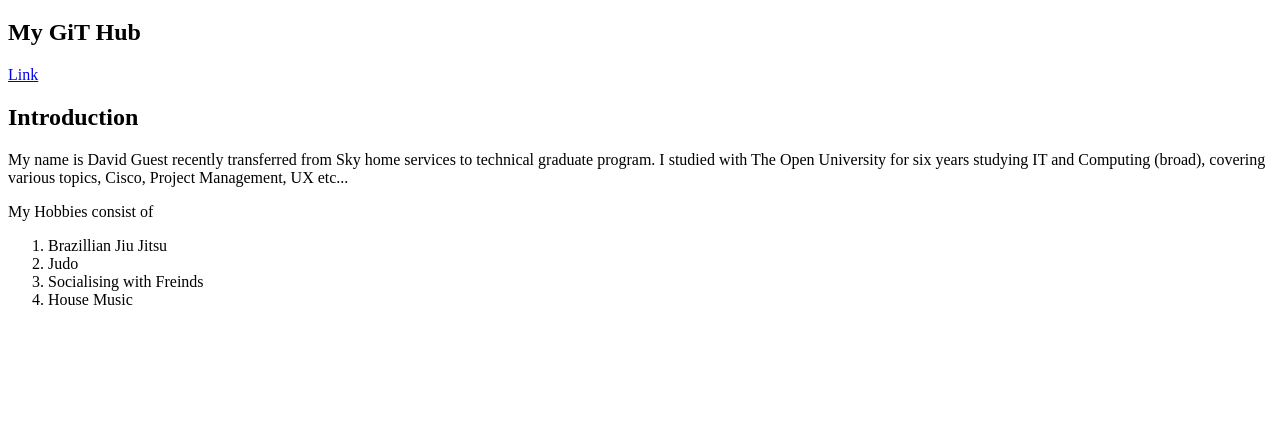
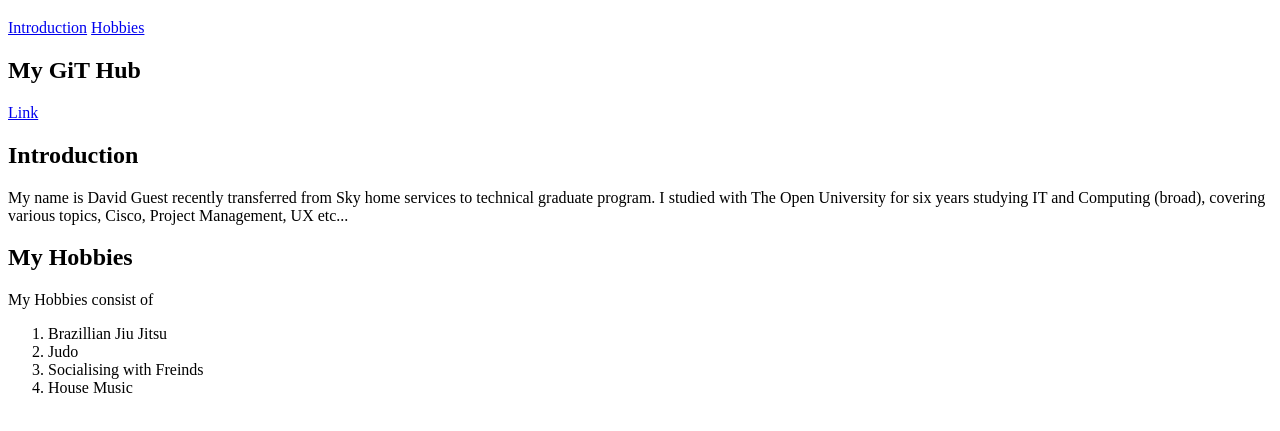
Before and after one commit to David-MJ-Guest/My_Website, a plain HTML site: page index.html in a window 1280 px wide. Shown: the part 61-492 px from the top of the page. Drawn offline with Linux system fonts and the light colour scheme.

Commit message:
amended links

```diff
--- a/index.html
+++ b/index.html
@@ -7,17 +7,18 @@
 </head>
 <body>
     <h1>About Me</h1>
+    <div>
+        <a href= "#Introduction">Introduction</a>
+        <a href="#Hobbies">Hobbies</a>
 
     <h2>My GiT Hub</h2> <a href="https://github.com/David-MJ-Guest/My_Website">Link</a>
+    </div>
 
-    <div id = "Introduction">
     <h2>Introduction</h2>
     <p>My name is David Guest recently transferred from Sky home services to technical graduate program. I studied with The Open University for six years studying IT and Computing (broad), covering various topics, Cisco, Project Management, UX etc...
-    </p></div>
-
-    <div id="Hobbies">
-    <p> My Hobbies consist of
     </p>
+    <h2>My Hobbies</h2>
+    <p> My Hobbies consist of</p>
     <ol>
         <li>
             Brazillian Jiu Jitsu
@@ -31,6 +32,6 @@
         <li>
             House Music
         </li>
-    </ol></div>
+    </ol>
 </body>
 </html>
```
